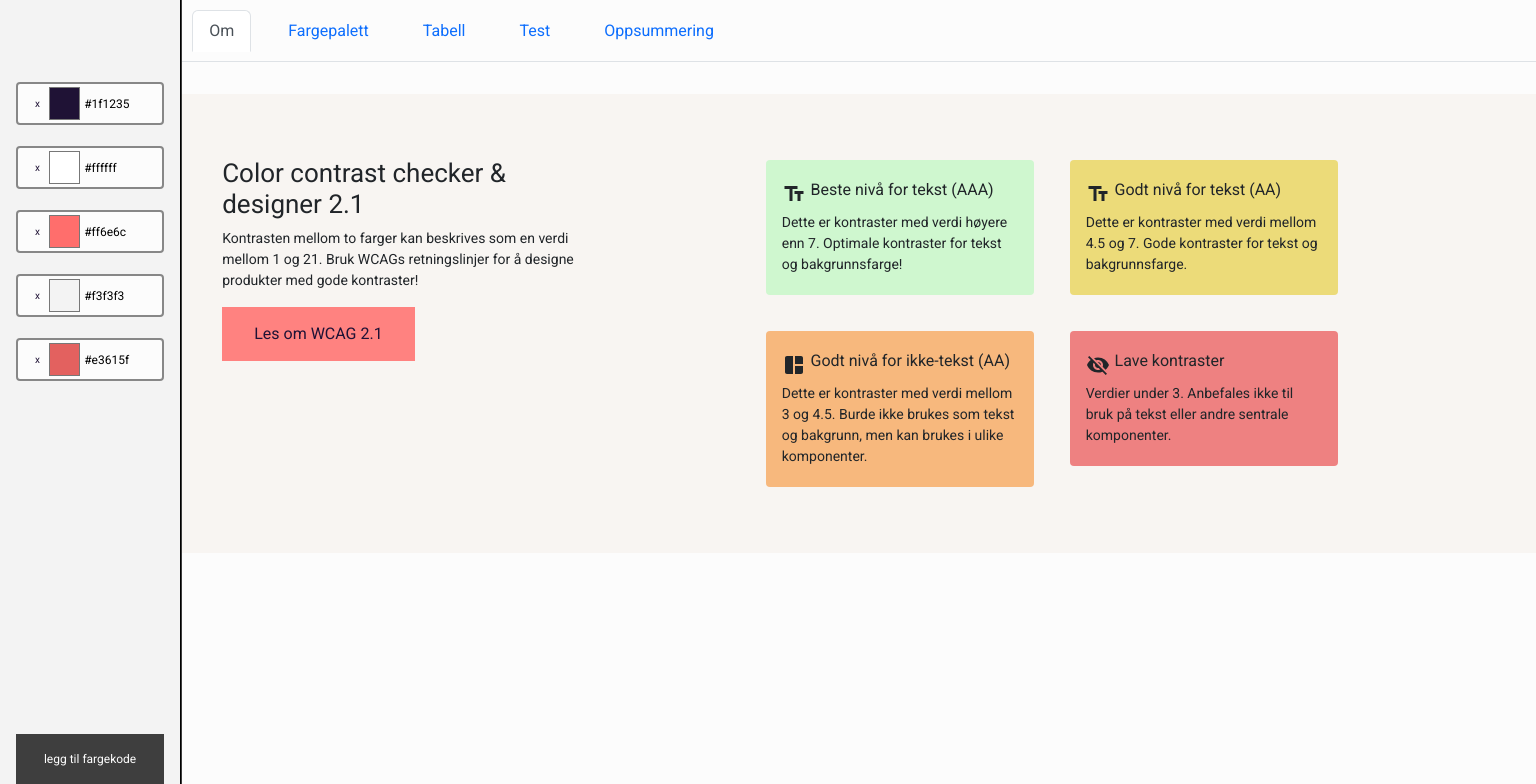
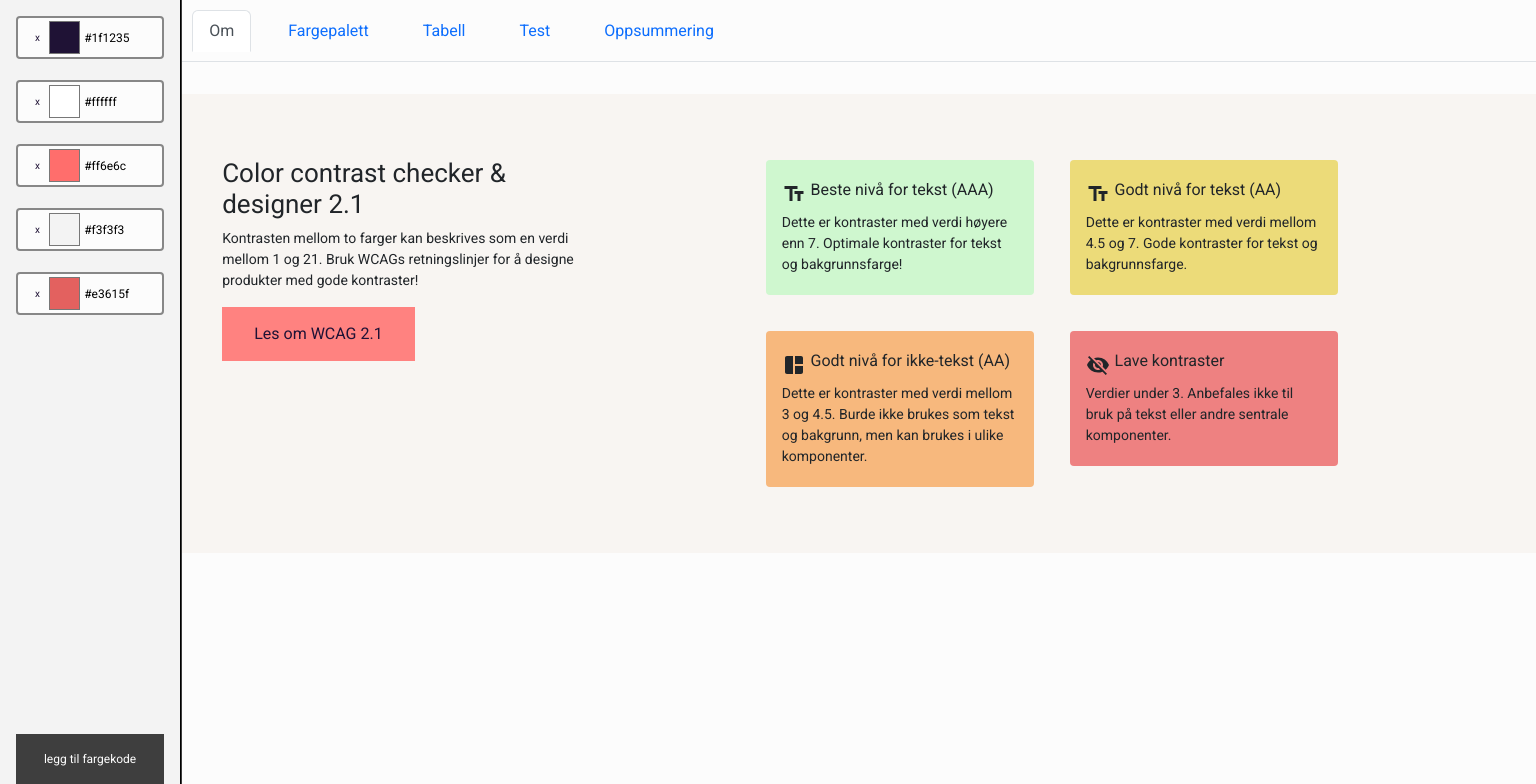
Before and after one commit to NorskRegnesentral/ccc21, a React (Create React App) app: page /#/ in a window 1536 px wide. Shown: the top 784 px of the page. Built offline with nearby package versions, Linux system fonts and the light colour scheme.

Commit message:
Bugfix: remove extra space at the start of color bar

```diff
--- a/src/components/myColors/myColors.css
+++ b/src/components/myColors/myColors.css
@@ -9,8 +9,8 @@
 @media screen and (min-width: 1400px) {
     .adaptive-bar {
         border-right: 2px groove var(--base-color-dark-grey);
-        grid-template-areas: "togglebutton" "colorlist" "addbutton";
-        grid-template-rows: 82px 1fr 82px;
+        grid-template-areas: "colorlist" "addbutton";
+        grid-template-rows: 1fr 82px;
         height: 100vh;
     }
 }
@@ -18,8 +18,8 @@
 @media not screen and (min-width: 1400px) {
     .adaptive-bar {
         border-bottom: 2px groove var(--base-color-dark-grey);
-        grid-template-areas: "togglebutton colorlist addbutton";
-        grid-template-columns: 82px 1fr 150px;
+        grid-template-areas: "colorlist addbutton";
+        grid-template-columns: 1fr 150px;
         height: 100px;
         width: 100vw;
     }
@@ -29,13 +29,13 @@
   gap: 1rem;
   grid-area: colorlist;
   padding: 0;
+  margin: 1rem;
 }
 
 @media screen and (min-width: 1400px) {
     .adaptive-color-list {
         display: flex;
         flex-direction: column;
-        margin: 0 1rem 0 1rem;
         overflow-x: hidden;
         overflow-y: scroll;
     }
@@ -44,7 +44,6 @@
 @media not screen and (min-width: 1400px) {
     .adaptive-color-list {
         flex-wrap: nowrap;
-        margin: 1rem;
         overflow-x: scroll;
         overflow-y: hidden;
     }
```
